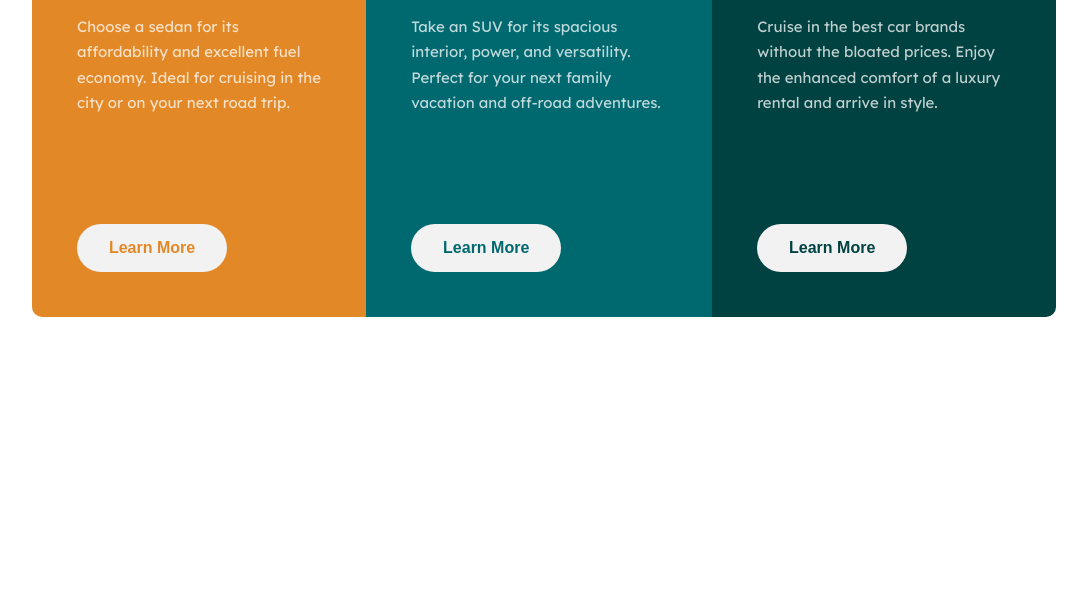
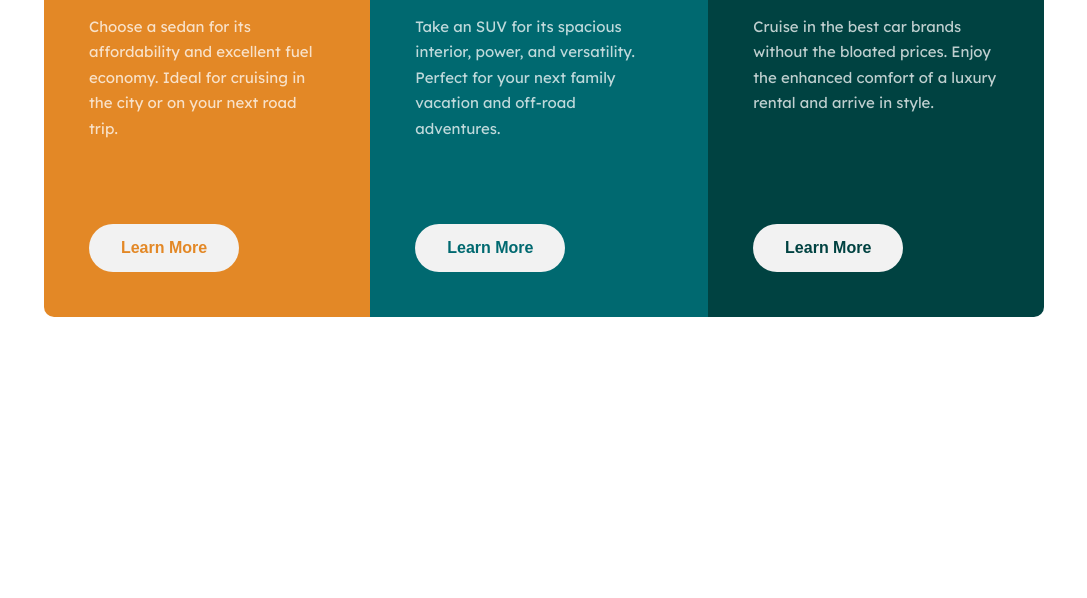
Before and after one commit to Anes-Marzooki/fendm-3-columns-preview, a plain HTML site: page index.html in a window 1280 px wide. Shown: the part 202-800 px from the top of the page, without its empty margins (96-1183 px from the left). Drawn offline with Linux system fonts and the light colour scheme.

Commit message:
max-width

```diff
--- a/stylesheet.css
+++ b/stylesheet.css
@@ -1,39 +1,3 @@
-/* # Front-end Style Guide
-
-## Layout
-
-The designs were created to the following widths:
-
-- Mobile: 375px
-- Desktop: 1440px
-
-## Colors
-
-### Primary
-
-Bright orange: hsl(31, 77%, 52%)
-Dark cyan: hsl(184, 100%, 22%)
-Very dark cyan: hsl(179, 100%, 13%)
-
-### Neutral
-
-Transparent white (paragraphs): hsla(0, 0%, 100%, 0.75)
-Very light gray (background, headings, buttons): hsl(0, 0%, 95%)
-
-## Typography
-
-### Body Copy
-
-- Font size: 15px
-
-### Font
-
-- Family: [Lexend Deca](https://fonts.google.com/specimen/Lexend+Deca)
-- Weights: 400
-
-- Family: [Big Shoulders Display](https://fonts.google.com/specimen/Big+Shoulders+Display)
-- Weights: 700 */
-
 * {
 	margin: 0;
 	padding: 0;
@@ -42,9 +6,6 @@ Very light gray (background, headings, buttons): hsl(0, 0%, 95%)
 
 body {
 	font-size: 15px;
-	/* width: 1000px; */
-	/* display: grid;
-	place-items: center; */
 	display: flex;
 	justify-content: center;
 	align-items: center;
@@ -57,13 +18,10 @@ body {
 	margin: 1.5em;
 	overflow: hidden;
 	padding: 0;
-
-	/* width: 33%; */
+	max-width: 330px;
 }
 
 .card {
-	/* width: 33%; */
-	/* width: 3em; */
 }
 
 .card__container {
@@ -72,6 +30,7 @@ body {
 	justify-content: center;
 	padding: 3em;
 }
+
 .card__icon {
 	margin-bottom: 30px;
 	background-repeat: no-repeat;
@@ -86,6 +45,7 @@ body {
 	text-transform: uppercase;
 	margin-bottom: 30px;
 }
+
 .card__text {
 	color: hsla(0, 0%, 100%, 0.75);
 	font-family: 'Lexend Deca', sans-serif;
@@ -146,5 +106,6 @@ body {
 	.cards-container {
 		flex-direction: row;
 		width: 80%;
+		max-width: 1000px;
 	}
 }
```
